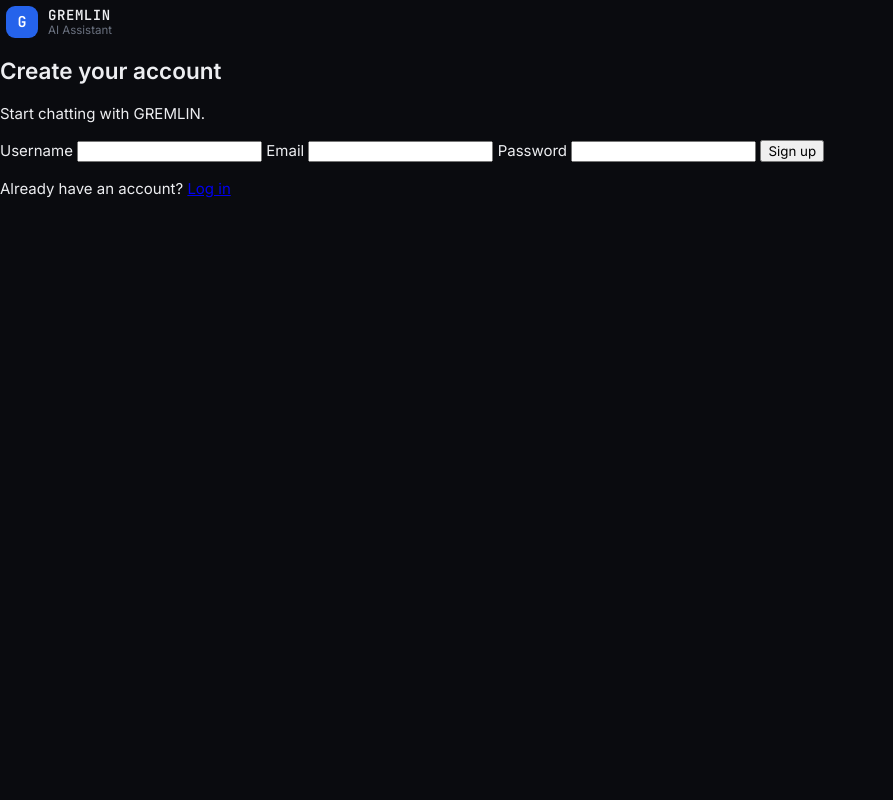
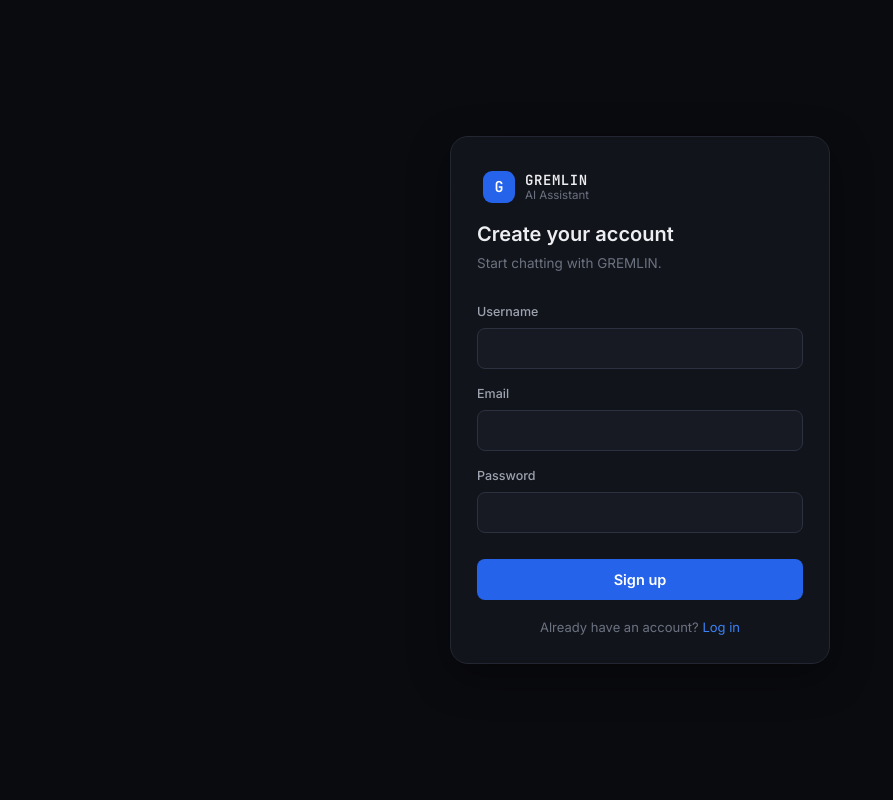
Before and after one commit to Gremlin-dev-dev/gremlin, a Flask app: template templates/signup.html in a window 1280 px wide. Shown: the whole page, without its empty margins (0-893 px from the left). Run offline with Flask 3, Linux system fonts and the light colour scheme; the template is opened without the code that fills it, so the values that code supplies are empty; parts of the project's set-up code (start-up, migrations or seed data) failed here and were passed over.

Commit message:
Add sidebar footer and auth page styles

```diff
--- a/static/style.css
+++ b/static/style.css
@@ -65,6 +65,188 @@ body {
 h1, h2, h3, h4 {
     margin: 0;
     font-weight: 600;
+}
+
+
+/* =========================================================
+   Sidebar footer — user info & logout
+========================================================= */
+
+.sidebar-footer {
+    display: flex;
+    align-items: center;
+    justify-content: space-between;
+    gap: 8px;
+    padding: 12px 8px 4px;
+    margin-top: 8px;
+    border-top: 1px solid var(--border);
+    font-size: 12px;
+    color: var(--text-tertiary);
+}
+
+.user-info {
+    display: flex;
+    align-items: center;
+    gap: 8px;
+    min-width: 0;
+}
+
+.username-label {
+    color: var(--text-secondary);
+    font-weight: 500;
+    overflow: hidden;
+    text-overflow: ellipsis;
+    white-space: nowrap;
+}
+
+.logout-btn {
+    display: flex;
+    align-items: center;
+    justify-content: center;
+    width: 30px;
+    height: 30px;
+    flex-shrink: 0;
+    background: transparent;
+    border: 1px solid var(--border-strong);
+    border-radius: var(--radius-sm);
+    color: var(--text-tertiary);
+    cursor: pointer;
+    transition: background .15s var(--ease), color .15s var(--ease), border-color .15s var(--ease);
+}
+
+.logout-btn:hover {
+    background: var(--accent-soft);
+    border-color: var(--accent);
+    color: var(--danger);
+}
+
+/* =========================================================
+   Auth pages (login / signup)
+========================================================= */
+
+.auth-body {
+    background: var(--bg);
+}
+
+.auth-page {
+    min-height: 100vh;
+    min-height: 100dvh;
+    display: flex;
+    align-items: center;
+    justify-content: center;
+    padding: 24px;
+}
+
+.auth-card {
+    width: 100%;
+    max-width: 380px;
+    background: var(--surface);
+    border: 1px solid var(--border);
+    border-radius: var(--radius-lg);
+    padding: 28px 26px 26px;
+    box-shadow: var(--shadow-pop);
+}
+
+.auth-brand {
+    padding: 0 0 20px;
+}
+
+.auth-title {
+    font-size: 20px;
+    font-weight: 600;
+    color: var(--text-primary);
+    margin-bottom: 4px;
+}
+
+.auth-subtitle {
+    font-size: 13.5px;
+    color: var(--text-tertiary);
+    margin: 0 0 20px;
+}
+
+.auth-error {
+    display: none;
+    font-size: 13px;
+    color: var(--danger);
+    background: rgba(248, 113, 113, 0.1);
+    border: 1px solid rgba(248, 113, 113, 0.3);
+    border-radius: var(--radius-sm);
+    padding: 10px 12px;
+    margin-bottom: 16px;
+}
+
+.auth-error.visible {
+    display: block;
+}
+
+.auth-form {
+    display: flex;
+    flex-direction: column;
+    gap: 6px;
+}
+
+.auth-label {
+    font-size: 12.5px;
+    font-weight: 500;
+    color: var(--text-secondary);
+    margin-top: 10px;
+}
+
+.auth-input {
+    width: 100%;
+    background: var(--surface-2);
+    border: 1px solid var(--border-strong);
+    border-radius: var(--radius-sm);
+    padding: 11px 13px;
+    font-size: 14.5px;
+    color: var(--text-primary);
+    font-family: var(--font-sans);
+    outline: none;
+    transition: border-color .15s var(--ease), box-shadow .15s var(--ease);
+}
+
+.auth-input:focus {
+    border-color: var(--accent);
+    box-shadow: 0 0 0 3px var(--accent-soft);
+}
+
+.auth-submit {
+    margin-top: 20px;
+    width: 100%;
+    padding: 12px 14px;
+    font-size: 14.5px;
+    font-weight: 600;
+    color: #fff;
+    background: var(--accent);
+    border: none;
+    border-radius: var(--radius-sm);
+    cursor: pointer;
+    transition: background .15s var(--ease), opacity .15s var(--ease);
+}
+
+.auth-submit:hover {
+    background: var(--accent-hover);
+}
+
+.auth-submit:disabled {
+    opacity: .7;
+    cursor: not-allowed;
+}
+
+.auth-switch {
+    text-align: center;
+    font-size: 13px;
+    color: var(--text-tertiary);
+    margin: 18px 0 0;
+}
+
+.auth-switch a {
+    color: var(--accent-hover);
+    text-decoration: none;
+}
+
+.auth-switch a:hover {
+    text-decoration: underline;
 }
 
 button {
```
